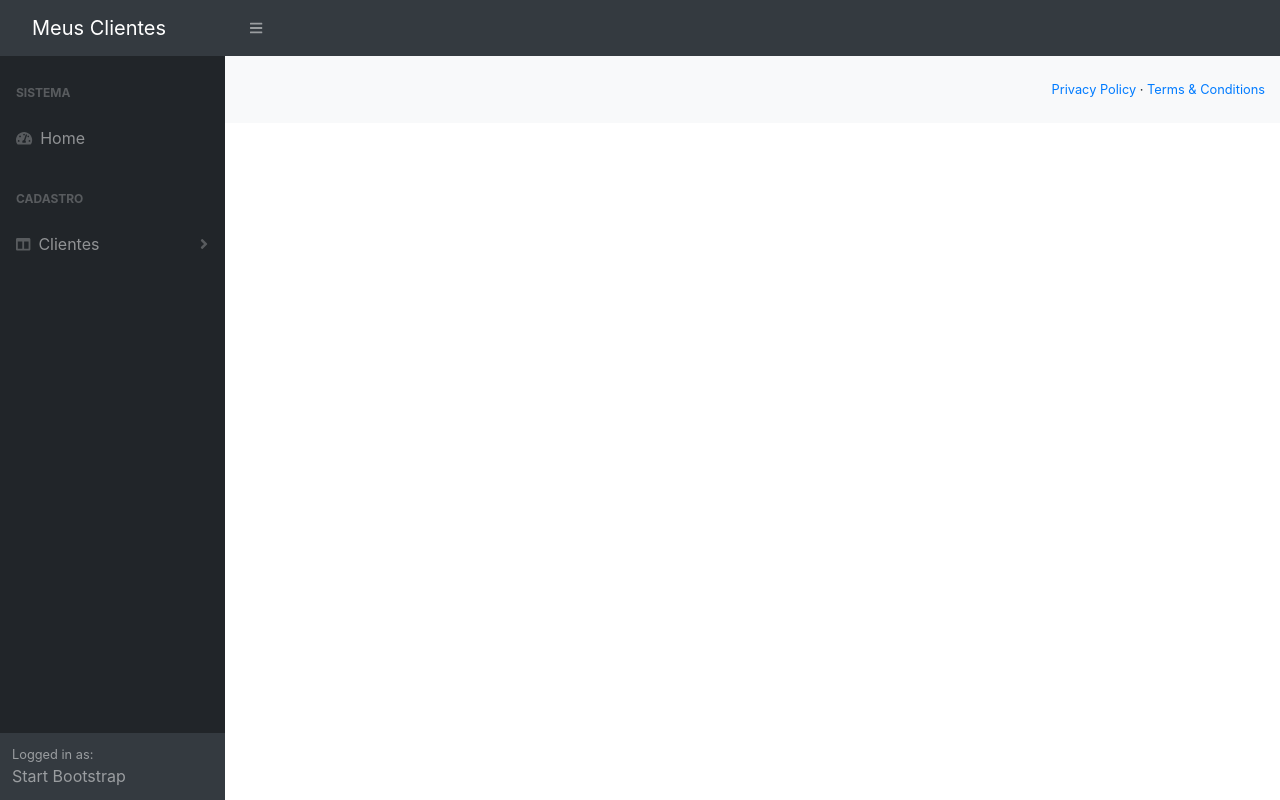
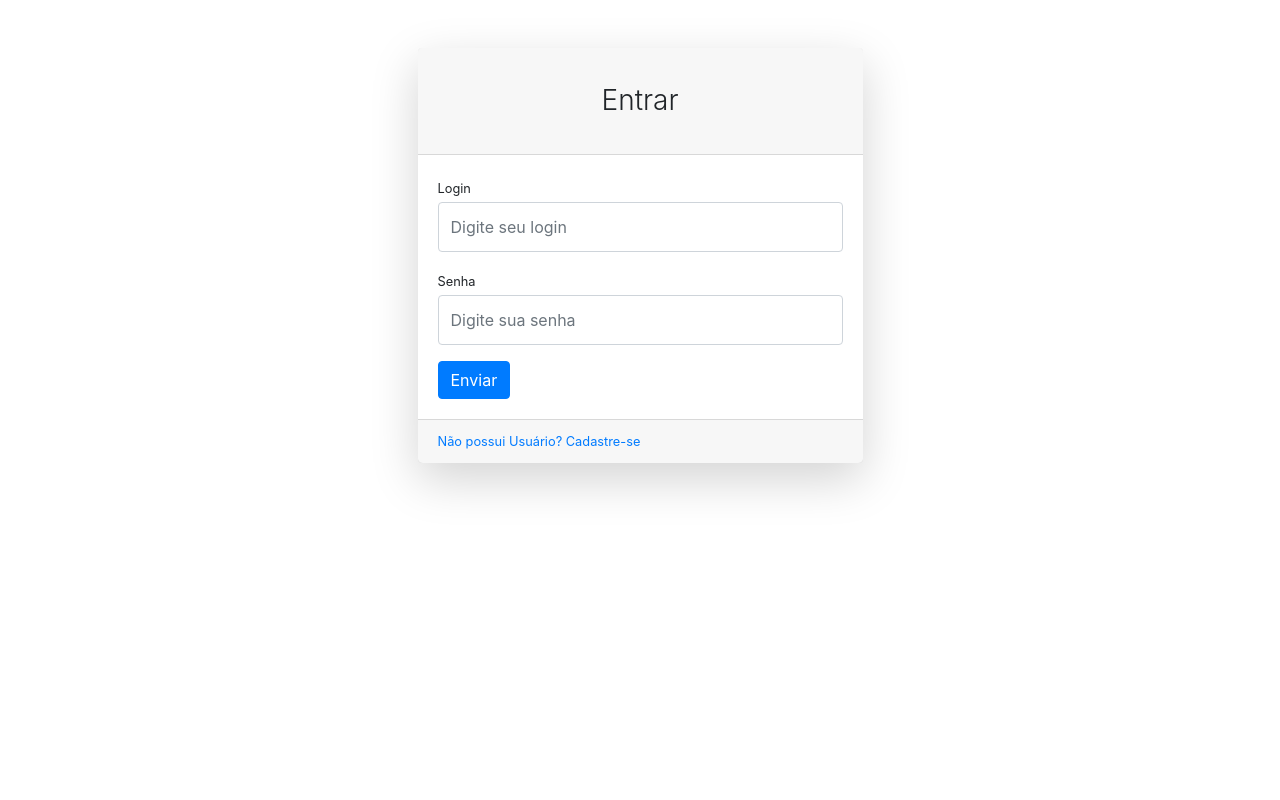
Before and after one commit to IandraLMA/ProjectMomo, an Angular app: page / in a window 1280 px wide. Built offline with nearby package versions, Linux system fonts and the light colour scheme.

Commit message:
ajuste login

```diff
--- a/src/app/clientes/clientes-form/clientes-form.component.html
+++ b/src/app/clientes/clientes-form/clientes-form.component.html
@@ -51,8 +51,8 @@
                     <i class="fa fa-sync-alt"></i> Atualizar
                 </button>
             </div>
-            <div class="col-md-2">
-                <button type="button" class="btn btn-danger" routerLink="/clientes">
+            <div class="col-md-10 ">
+                <button type="button" class="btn btn-danger " routerLink="/clientes">
                     <i class="fa fa-arrow-left"></i> Voltar
                 </button>
             </div>
--- a/src/app/clientes/clientes-lista/clientes-lista.component.html
+++ b/src/app/clientes/clientes-lista/clientes-lista.component.html
@@ -2,17 +2,17 @@
 <ol class="breadcrumb mb-4">
     <li class="breadcrumb-item active">Lista de Clientes</li>
 </ol>
-<div class="container">
+<div class="container-fluid">
     <div class="row">
-        <div class="col-md-12">
-            <button type="submit" class="btn btn-warning" routerLink="/clientes/form">
+        <div class="col-md-12 ">
+            <button type="submit" class="btn btn-warning float-right" routerLink="/clientes/form">
                 <i class="fa fa-cat"></i> Cadastrar
             </button>
         </div>
     </div>
 </div>
 <br />
-<div class="container">
+<div class="container-fluid">
     <app-dialog-message [message]="message" [errors]="errors"></app-dialog-message>
     <div class="row">
         <div class="col-md-12">
--- a/src/app/login/login-form/login-form.component.html
+++ b/src/app/login/login-form/login-form.component.html
@@ -23,9 +23,9 @@
                                         <label class="small mb-1">Senha</label>
                                         <input type="password" name="password" [(ngModel)]="password" class="form-control py-4" placeholder="Digite sua senha"/>
                                     </div>
-                                    <div class="form-group d-flex align-items-center justify-content-between mt-4 mb-0">
-                                       <button type="submit" class="btn btn-primary" *ngIf="!cadastrando">Enviar</button>
-                                       <button type="button" class="btn btn-success" *ngIf="cadastrando">Cadastrar</button>
+                                    <div class="form-group d-flex align-items-center justify-content-between mt-1 mb-0">
+                                       <button type="submit" class="btn btn-primary" (click)="enviar()"  *ngIf="!cadastrando">Enviar</button>
+                                       <button type="submit" class="btn btn-success" *ngIf="cadastrando">Cadastrar</button>
                                        <button type="button" class="btn btn-danger" (click)="cancelarCadastro()" *ngIf="cadastrando">Cancelar</button>
                                     </div>
                                 </form>
--- a/src/app/login/login-form/login-form.component.ts
+++ b/src/app/login/login-form/login-form.component.ts
@@ -21,9 +21,12 @@ export class LoginFormComponent implements OnInit {
     this.cadastrando = false;
   }
 
+  enviar(){
+    this.router.navigate(["/index"]);
+  }
   onSubmit(){
     console.log(`User : ${this.username} , Pass: ${this.username}`)
-    this.router.navigate(["/home"]);
+    this.router.navigate(["/index"]);
   }
 
   preparaCadastrar(evt : Event){
--- a/src/app/template/sidebar/sidebar.component.html
+++ b/src/app/template/sidebar/sidebar.component.html
@@ -3,7 +3,7 @@
         <div class="sb-sidenav-menu">
             <div class="nav">
                 <div class="sb-sidenav-menu-heading">Sistema</div>
-                <a class="nav-link" routerLink="/home">
+                <a class="nav-link" routerLink="/home/">
                     <div class="sb-nav-link-icon"><i class="fas fa-tachometer-alt"></i></div>
                     Home
                 </a>
```
Also changed, not shown: src/app/app-routing.module.ts (+10 -4 lines).
